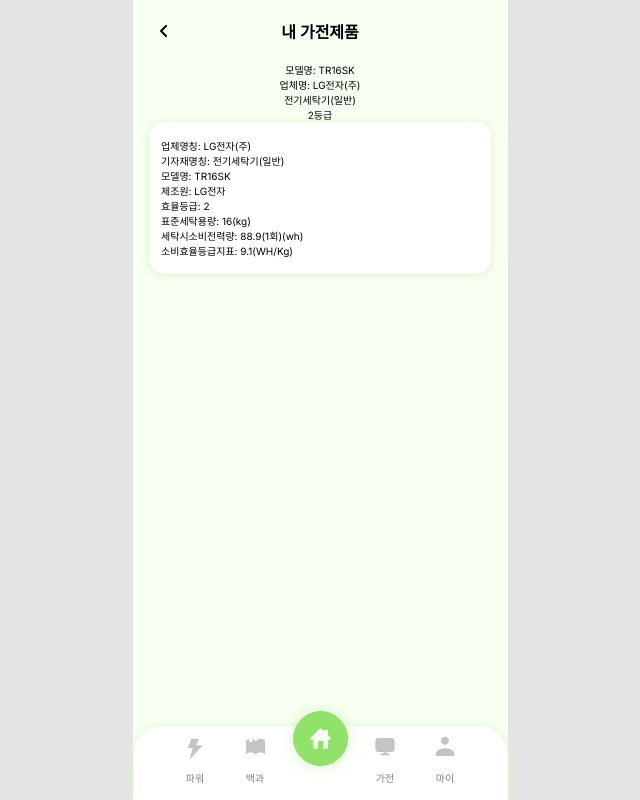
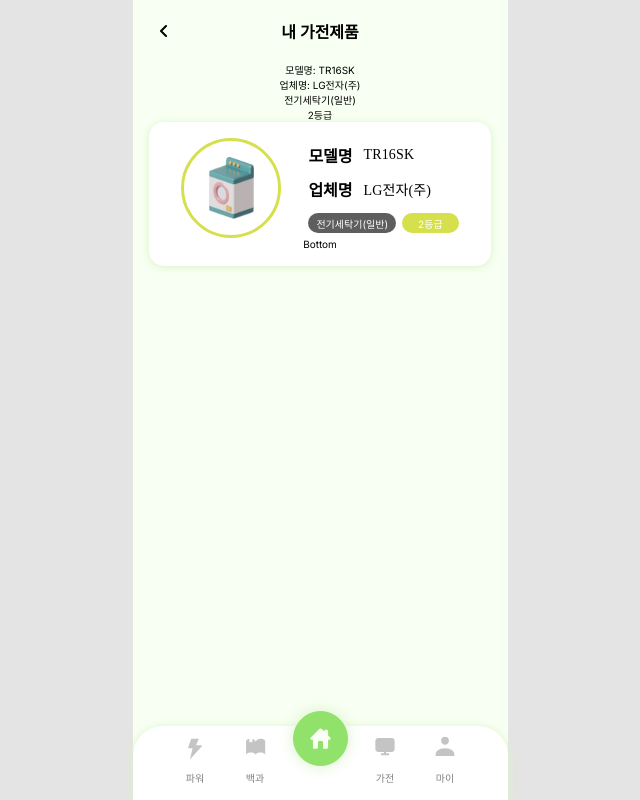
Before and after one commit to GreenSpark-greenspark/greenspark-frontend, a Next.js app: page /appliances/1 in a window 1280 px wide. Shown: the whole page, without its empty margins (320-960 px from the left). Built offline with nearby package versions, Linux system fonts and the light colour scheme.

Commit message:
feat: Top View 스타일 구현

```diff
--- a/src/app/_component/appliances/Appliance.tsx
+++ b/src/app/_component/appliances/Appliance.tsx
@@ -1,5 +1,5 @@
 import style from "./Appliance.module.css";
-import { getColorFromGrade } from "@/utils/getColorFromGrade";
+import { getColorFromGrade } from "@/utils/getColorfromGrade";
 import Image from "next/image";
 import airConditioner from "@/../public/img/air-conditioner.png";
 import refrigerator from "@/../public/img/refrigerator.png";
--- /dev/null
+++ b/src/app/_component/appliances/[id]/BottomView.tsx
@@ -0,0 +1,9 @@
+import style from "./BottomView.module.css";
+
+export default function BottomView() {
+  return (
+    <div>
+      Bottom
+    </div>
+  )
+}
--- /dev/null
+++ b/src/app/_component/appliances/[id]/TopView.module.css
@@ -0,0 +1,89 @@
+.TopWrapper {
+  display: flex;
+  align-items: center;
+  gap: 2.7rem;
+}
+
+.Circle {
+  display: flex;
+  justify-content: center;
+  align-items: center;
+
+  width: 10rem;
+  height: 10rem;
+  border-radius: 200%;
+
+  background-color: white;
+  border: 3px solid #83c63f;
+  box-sizing: border-box;
+}
+
+.RightContainer {
+  display: flex;
+  flex-direction: column;
+  gap: 1.2rem;
+}
+.TextWrapper {
+  display: flex;
+  flex-direction: column;
+  gap: 1rem;
+}
+.TextContainer {
+  display: flex;
+  align-items: center;
+  gap: 1.1rem;
+}
+.TextBold {
+  color: #000;
+
+  font-size: 1.6rem;
+  font-style: normal;
+  font-weight: 600;
+  line-height: normal;
+}
+.TextRegular {
+  color: #000;
+
+  font-family: Pretendard;
+  font-size: 1.4rem;
+  font-style: normal;
+  font-weight: 400;
+  line-height: normal;
+  letter-spacing: 0.014rem;
+}
+.BtnContainer {
+  display: flex;
+  gap: 0.6rem;
+}
+
+.GrayBtn {
+  display: flex;
+  align-items: center;
+  padding: 0 0.8rem;
+  border-radius: 2rem;
+  background: #5e5e5e;
+  height: 2rem;
+
+  color: #fff;
+  text-align: center;
+  font-size: 1rem;
+  font-style: normal;
+  font-weight: 400;
+  line-height: normal;
+}
+
+.ColorBtn {
+  display: flex;
+  justify-content: center;
+  align-items: center;
+  padding: 0 1.6rem;
+  border-radius: 2rem;
+  height: 2rem;
+
+  color: #fff;
+  text-align: center;
+  font-size: 1rem;
+  font-style: normal;
+  font-weight: 400;
+  line-height: normal;
+}
--- /dev/null
+++ b/src/app/_component/appliances/[id]/TopView.tsx
@@ -0,0 +1,64 @@
+import Image from "next/image";
+import style from "./TopView.module.css";
+import { ApplianceType } from "@/mock/appliances";
+import { getColorFromGrade } from "@/utils/getColorfromGrade";
+import washingMachine from "@/../public/img/washing-machine.png";
+
+interface TopViewProps {
+  업체명칭: string;
+  모델명: string;
+  기자재명칭: string;
+  효율등급: string;
+}
+
+const TopView = ({ 업체명칭, 기자재명칭, 모델명, 효율등급 }: TopViewProps) => {
+  const getImage = (type: string) => {
+    switch (type) {
+      case "전기세탁기(일반)":
+        return washingMachine;
+      case "김치냉장고":
+        return washingMachine;
+      default:
+        return washingMachine;
+    }
+  };
+
+  return (
+    <div className={style.TopWrapper}>
+      <div>
+        <div className={style.Circle} style={{ borderColor: getColorFromGrade(Number(효율등급)) }}>
+          <Image
+            src={getImage(기자재명칭)}
+            alt={기자재명칭}
+            width={45}
+            style={{ objectFit: "cover" }}
+            priority={true}
+          />
+        </div>
+      </div>
+      <div className={style.RightContainer}>
+        <div className={style.TextWrapper}>
+          <div className={style.TextContainer}>
+            <span className={style.TextBold}>모델명</span>
+            <span className={style.TextRegular}>{모델명}</span>
+          </div>
+          <div className={style.TextContainer}>
+            <span className={style.TextBold}>업체명</span>
+            <span className={style.TextRegular}>{업체명칭}</span>
+          </div>
+        </div>
+        <div className={style.BtnContainer}>
+          <div className={style.GrayBtn}>{기자재명칭}</div>
+          <div
+            className={style.ColorBtn}
+            style={{ backgroundColor: getColorFromGrade(Number(효율등급)) }}
+          >
+            {효율등급}등급
+          </div>
+        </div>
+      </div>
+    </div>
+  );
+};
+
+export default TopView;
--- a/src/app/appliances/(with-my-appliances)/[id]/page.module.css
+++ b/src/app/appliances/(with-my-appliances)/[id]/page.module.css
@@ -7,3 +7,10 @@
   width: 100%;
   background-color: #f8fff3;
 }
+
+.ViewWrapper {
+  display: flex;
+  flex-direction: column;
+  justify-content: center;
+  align-items: center;
+}
--- a/src/app/appliances/(with-my-appliances)/[id]/page.tsx
+++ b/src/app/appliances/(with-my-appliances)/[id]/page.tsx
@@ -1,6 +1,8 @@
 import Box from "@/components/Box";
 import { mapApplianceDetails } from "@/utils/renderApplianceDetails";
 import style from "./page.module.css";
+import TopView from "@/app/_component/appliances/[id]/TopView";
+import BottomView from "@/app/_component/appliances/[id]/BottomView";
 
 export default function AppliancePage({ params }: { params: { id: string | string[] } }) {
   // 서버에서 받은 전체 응답 (api 명세서)
@@ -39,7 +41,8 @@ export default function AppliancePage({ params }: { params: { id: string | strin
       <h1>{applianceDetails.기자재명칭}</h1>
       <h1>{applianceDetails.효율등급}등급</h1>
       <Box>
-        {Object.entries(applianceDetails).map(
+        <div className={style.ViewWrapper}>
+          {/* {Object.entries(applianceDetails).map(
           ([key, value]) =>
             value !== null &&
             value !== "NULL" && (
@@ -47,7 +50,10 @@ export default function AppliancePage({ params }: { params: { id: string | strin
                 {key}: {value}
               </p>
             )
-        )}
+        )} */}
+          <TopView {...applianceDetails} />
+          <BottomView />
+        </div>
       </Box>
     </div>
   );
```
Also changed, not shown: src/app/_component/appliances/[id]/BottomView.module.css (added). Lines whose indentation alone changed are shown as unchanged.
